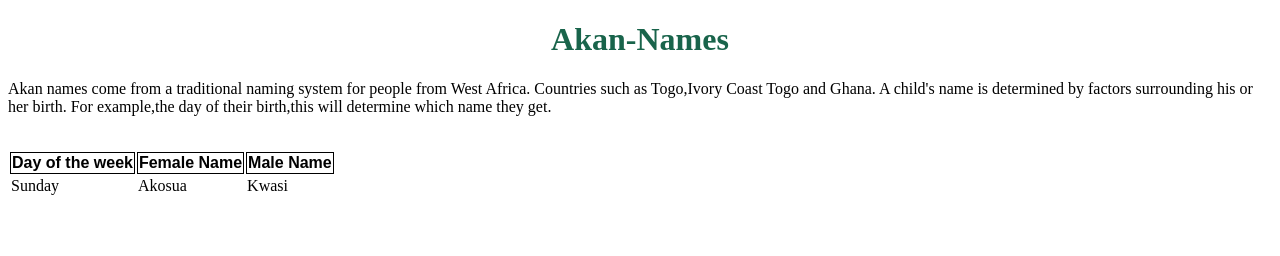
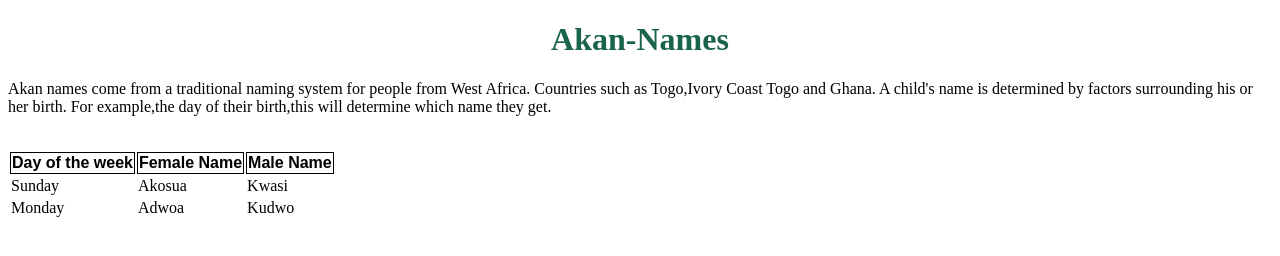
Before and after one commit to Fuadmanye/Akan-Name, a plain HTML site: page index.html in a window 1280 px wide. Drawn offline with Linux system fonts and the light colour scheme.

Commit message:
:add monday akan names

```diff
--- a/index.html
+++ b/index.html
@@ -39,6 +39,12 @@
                         <td>Kwasi</td>
                         </tr>
                         <tr>
+                           <td>Monday</td>
+                           <td>Adwoa</td>
+                           <td>Kudwo<td>
+                           </tr>
+                           <tr>
+
 
 
 
```
